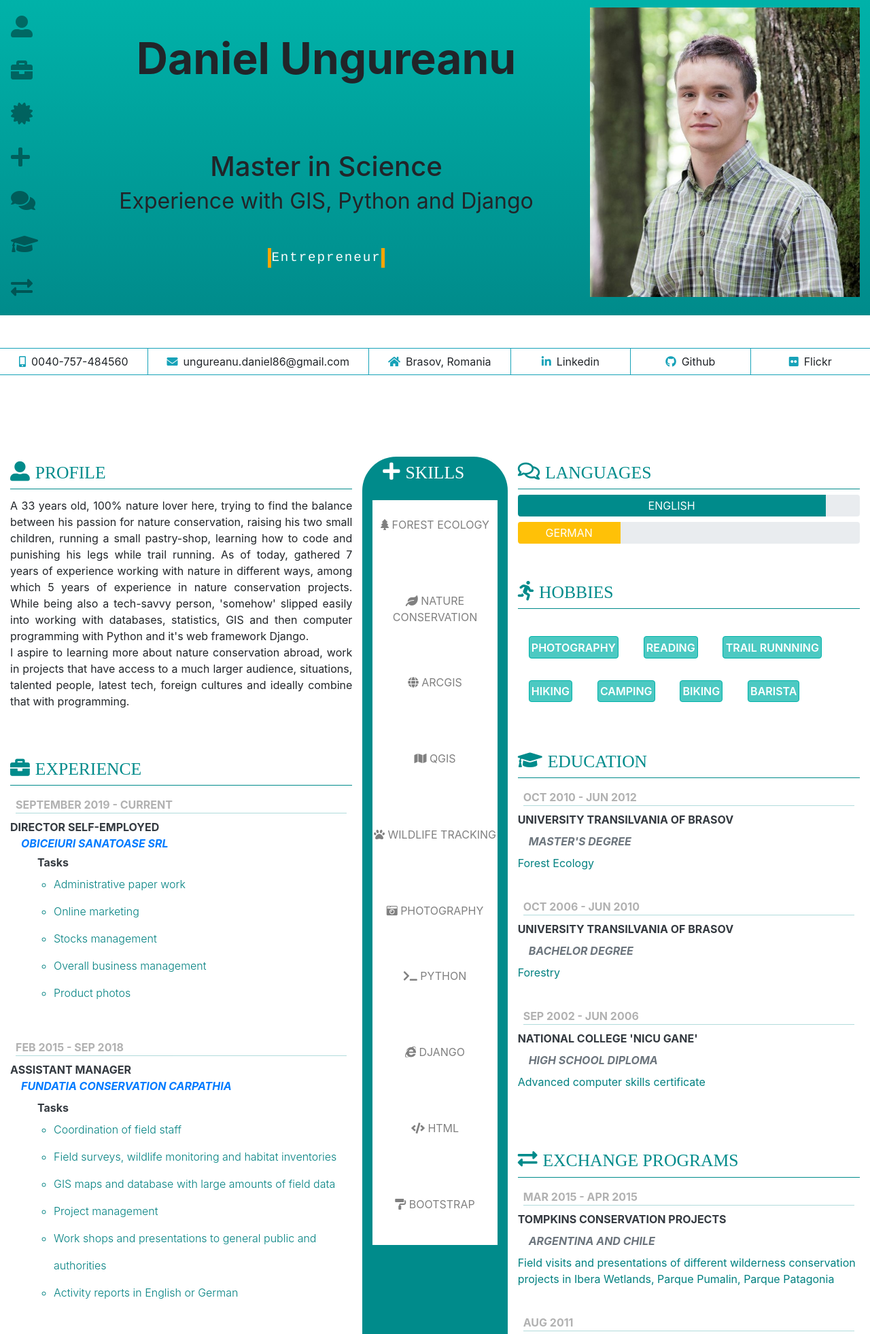
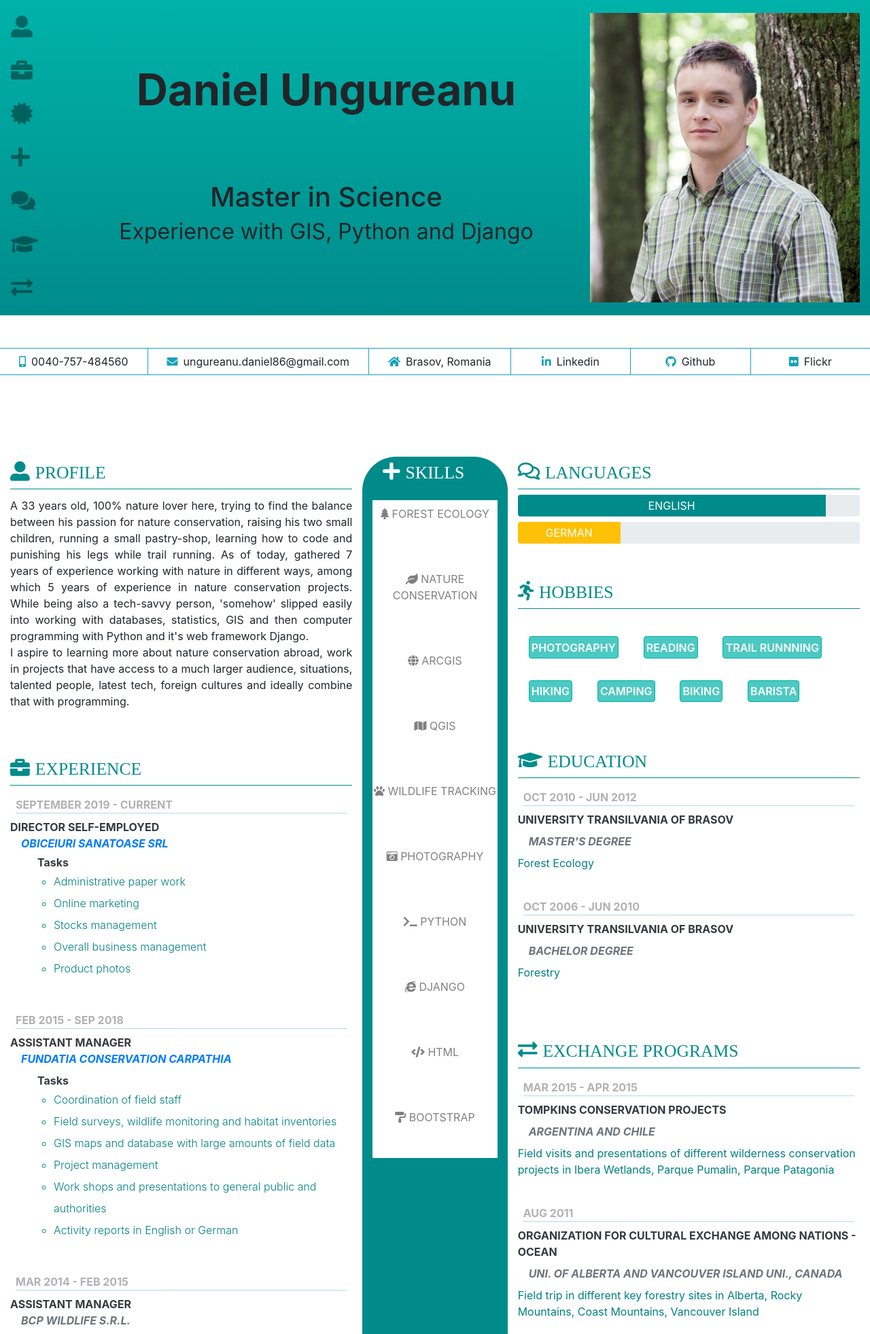
Before and after one commit to ungureanudaniel/resume1, a Django app: page / in a window 1280 px wide. Shown: the top 1963 px of the page at 68% size. Run offline with Django 3.2, Linux system fonts and the light colour scheme; some libraries are stand-ins or nearby versions.

Commit message:
Deleted the hobbies animation

```diff
--- a/resumeapp/static/css/screenstyle.css
+++ b/resumeapp/static/css/screenstyle.css
@@ -99,18 +99,27 @@ html {
   align-self: center;
   display: block;
   object-fit: scale-down;
+  z-index: 10;
 }
 
 .title h2 {
   font-size: var(--titlesize);
 }
 
-/*TYPEWRITER ANIMATION */
-
-.type-row {
+/*text slide
+.slideshow {
   position: relative;
-
+  background-color: var(--tealcolor);
 }
+#carouselContent {
+  color: white;
+  z-index: 1;
+  margin-top: -2.85rem;
+  background-color: var(--tealcolor);
+  border-radius: 0% 0% 50% 50%;
+  font-weight: 700;
+}
+/*
 .typewriter {
   justify-content: center;
   position: relative;
@@ -132,12 +141,15 @@ html {
   -webkit-animation-name: typing;
   -webkit-animation-duration: 3s;
   animation-name: typing;
-  animation-duration: 5s;
+  animation-duration: 7s;
   animation-delay: 0.5s;
   animation-iteration-count: infinite;
 }
 
-/* The typing effect */
+@keyframes typing {
+
+}
+ The typing effect
 
 @keyframes typing {
   0% {content: 'Tech-savvy';}
@@ -148,7 +160,7 @@ html {
   100% {content: 'Trail runner';}
 
 }
-
+*/
 .contacts {
   animation-name: contacts;
 animation-duration: 1.5s;
@@ -225,7 +237,7 @@ to {opacity: 100%;}
 .tasks li {
   font-size: var(--paragraphtext);
   color: teal;
-  line-height: 2.5rem;
+  line-height: 2rem;
 }
 .icon-skills i {
   margin-bottom: -0.35rem;
--- a/resumeapp/templates/resume1/home.html
+++ b/resumeapp/templates/resume1/home.html
@@ -92,18 +92,46 @@
         <div class="col title align-self-center mt-5 pt-5">
           <h2 class="text-center">Master in Science<br><small>Experience with GIS, Python and Django</small></h2>
         </div>
-        <!-- animation showing different hobbies, some kind of typewriter ......... -->
-            <div class="type-row text-center p-0 mt-5 text-white ">
-              <p class="typewriter "></p>
-            </div>
+
+
       </div>
-      <div class="headshot text-center col-xl-4 mb-3">
+      <div class="headshot text-center col-xl-4 mb-3 mt-3">
         <img class="text-info img-fluid m-0 p-0"; src="{% static 'images/EU.jpg' %}" alt="Daniel Ungureanu">
       </div>
 
     </div>
+<!-- animation showing different hobbies, some kind of slideshow ......
+    <div class="container slideshow">
+      <div id="carouselContent" class="carousel slide" data-ride="carousel">
+          <div class="carousel-inner" role="listbox">
+              <div class="carousel-item active text-center p-4">
+                   <p>Tech-savvy</p>
+              </div>
+              <div class="carousel-item text-center p-4">
 
+                  <p>Nature lover</p>
+              </div>
+              <div class="carousel-item text-center p-4">
 
+                  <p>Photographer</p>
+              </div>
+              <div class="carousel-item text-center p-4">
+
+                  <p>Entrepreneur</p>
+              </div>
+              <div class="carousel-item text-center p-4">
+
+                  <p>Python programming</p>
+              </div>
+              <div class="carousel-item text-center p-4">
+
+                  <p>Trail runner</p>
+              </div>
+
+          </div>
+      </div>
+    </div>
+-->
 
 <!-- COntact bar ....................................... -->
     <div class="row bg-white justify-content-center align-items-center mt-5">
@@ -253,7 +281,7 @@
           <div class="row ">
 
             <!-- card child 3 - third pie --->
-              <div class="box text-center col-md-12  mt-4">
+              <div class="box text-center col-md-12  mt-2">
                 <strong></strong>
                 <span><i class="fa fa-tree"></i>
                   FOREST ECOLOGY
@@ -262,7 +290,7 @@
                 </div>
               </div>
 
-              <div class="box text-center col-md-12  mt-4">
+              <div class="box text-center col-md-12  mt-2">
                 <strong></strong>
                 <span><i class="fa fa-leaf"></i>
                   NATURE CONSERVATION
@@ -271,7 +299,7 @@
                 </div>
               </div>
           <!-- card child 1 - fourth pie --->
-            <div class="box text-center col-md-12 mt-0 pt-2">
+            <div class="box text-center col-md-12  mt-2">
               <strong></strong>
               <span class="justify-content-center"><i class="fas fa-globe"></i>
                 ARCGIS
@@ -280,7 +308,7 @@
               </div>
             </div>
             <!-- QGIS --->
-              <div class="box text-center d-md-inline col-md-12 mt-4">
+              <div class="box text-center  col-md-12 mt-2">
                 <strong></strong>
                 <span><i class="fas fa-map"></i>
                   QGIS
@@ -289,7 +317,7 @@
                 </div>
               </div>
             <!-- card child 2 - second pie --->
-              <div class="box text-center col-md-12  mt-4">
+              <div class="box text-center col-md-12  mt-2">
                 <strong style="color:white;"></strong>
                 <span><i class="fas fa-paw"></i>
                   WILDLIFE TRACKING
@@ -299,7 +327,7 @@
                 </div>
               </div>
               <!-- PHOTOGRAPHY -->
-              <div class="box text-center col-md-12  mt-4 mb-5">
+              <div class="box text-center col-md-12  mt-2">
                 <strong></strong>
                 <span><i class="fas fa-camera-retro"></i>
                   PHOTOGRAPHY
@@ -308,10 +336,8 @@
 
                 </div>
               </div>
-
-
             <!-- card child 1 - first pie --->
-              <div class="box text-center col-md-12 mt-4">
+              <div class="box text-center col-md-12 mt-2">
                 <strong></strong>
                 <span><i class="fas fa-terminal"></i>
                   PYTHON
@@ -320,7 +346,7 @@
                 </div>
               </div>
           <!-- card child 6 - sixtg pie --->
-            <div class="box text-center col-md-12 mt-4">
+            <div class="box text-center col-md-12 mt-2">
               <strong></strong>
               <span><i class="fab fa-internet-explorer"></i>
                 DJANGO
@@ -329,7 +355,7 @@
               </div>
             </div>
           <!-- card child 7 - seventh pie   -->
-            <div class="box text-center col-md-12 mt-4">
+            <div class="box text-center col-md-12 mt-2">
               <strong></strong>
               <span><i class="fas fa-code"></i>
                 HTML
@@ -340,7 +366,7 @@
 
 
             <!-- card child 8 - second pie --->
-              <div class="box text-center col-md-12  mt-4 mb-5">
+              <div class="box text-center col-md-12  mt-2 mb-5">
                 <strong></strong>
                 <span><i class="fas fa-paint-roller"></i>
                   BOOTSTRAP
@@ -427,11 +453,13 @@
                   <dd class="text-secondary ml-3 font-italic font-weight-bold">BACHELOR DEGREE</dd>
                   <dd class="" style="color:teal;">Forestry</dd>
                   <br/>
+                <!--
                 <dt class=" date m-2 ">SEP 2002 - JUN 2006</dt>
                   <dd class="font-weight-bold text-dark">NATIONAL COLLEGE 'NICU GANE'</dd>
                   <dd class="text-secondary ml-3 font-italic font-weight-bold">HIGH SCHOOL DIPLOMA</dd>
                   <dd class="" style="color:teal;">Advanced computer skills certificate</dd>
                   <br/>
+                -->
               </dl>
             </div>
           </div>
```
